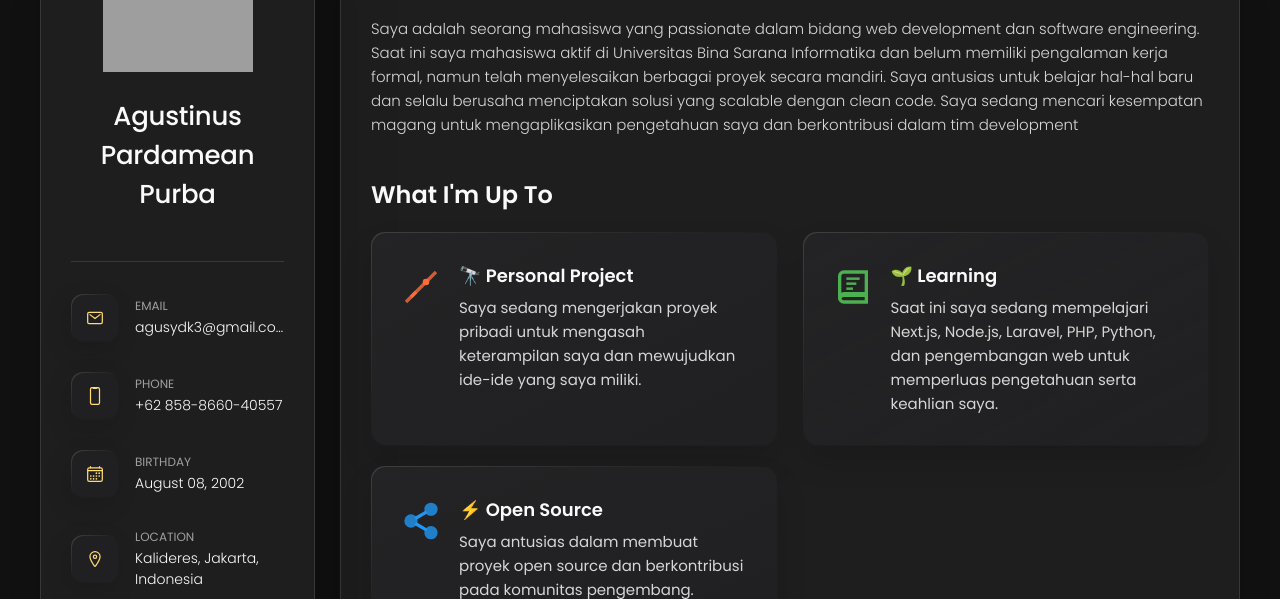
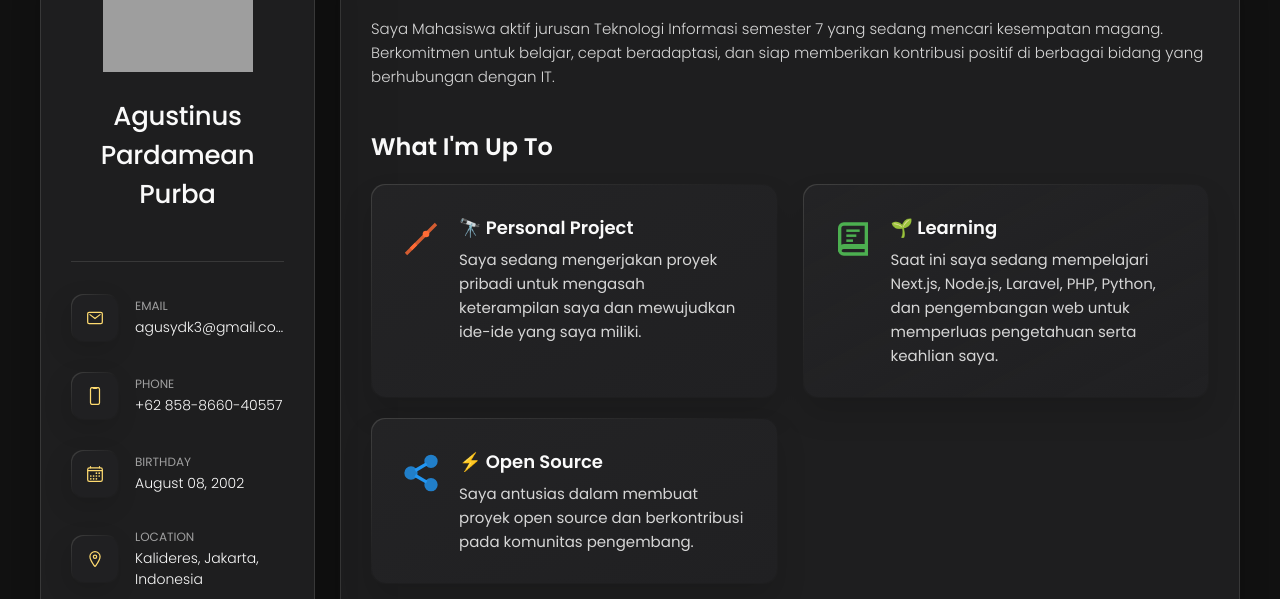
Before and after one commit to chisatosan772/ProtoAgus, a plain HTML site: page index.html in a window 1280 px wide. Shown: the part 162-761 px from the top of the page. Drawn offline with nearby package versions, Linux system fonts and the light colour scheme; grey boxes are pictures that could not be loaded.

Commit message:
Update index.html

```diff
--- a/index.html
+++ b/index.html
@@ -132,7 +132,7 @@
 
         </ul>
 
-        <a href="https://res.cloudinary.com/dcuxrmmg8/raw/upload/v1/cv/AgusCV.pdf" class="project-link-btn download-cv-btn" target="_blank" rel="noopener">
+        <a href="https://res.cloudinary.com/dcuxrmmg8/image/upload/v1756813599/AgusCV_k4jbgg.pdf" class="project-link-btn download-cv-btn" target="_blank" rel="noopener">
           <ion-icon name="download-outline"></ion-icon>
           <span>Download CV</span>
         </a>
@@ -192,10 +192,9 @@
 
         <section class="about-text">
           <p>
-             Saya adalah seorang mahasiswa yang passionate dalam bidang web development dan software engineering. Saat ini saya mahasiswa aktif di Universitas Bina Sarana Informatika dan
-			 belum memiliki pengalaman kerja formal, namun telah menyelesaikan berbagai proyek secara mandiri. Saya antusias untuk belajar hal-hal baru
-			 dan selalu berusaha menciptakan solusi yang scalable dengan clean code. Saya sedang mencari kesempatan magang untuk
-			 mengaplikasikan pengetahuan saya dan berkontribusi dalam tim development
+            Saya Mahasiswa aktif jurusan Teknologi Informasi semester 7 yang sedang mencari kesempatan magang.
+Berkomitmen untuk belajar, cepat beradaptasi, dan siap memberikan kontribusi positif di berbagai bidang yang
+berhubungan dengan IT.
           </p>
         </section>
 
```
